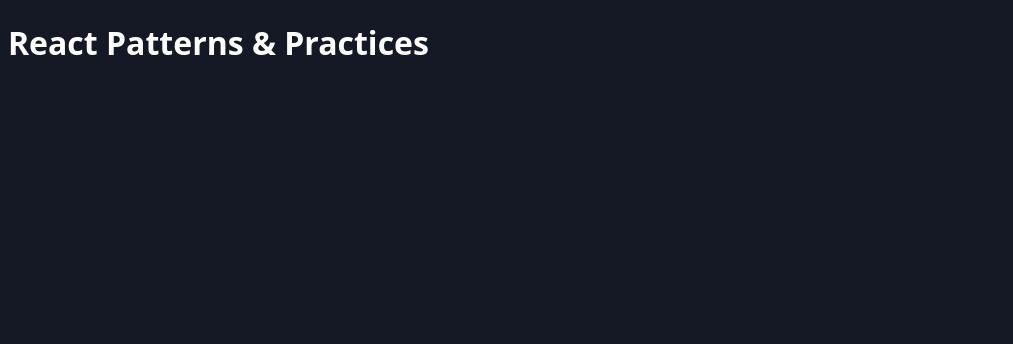
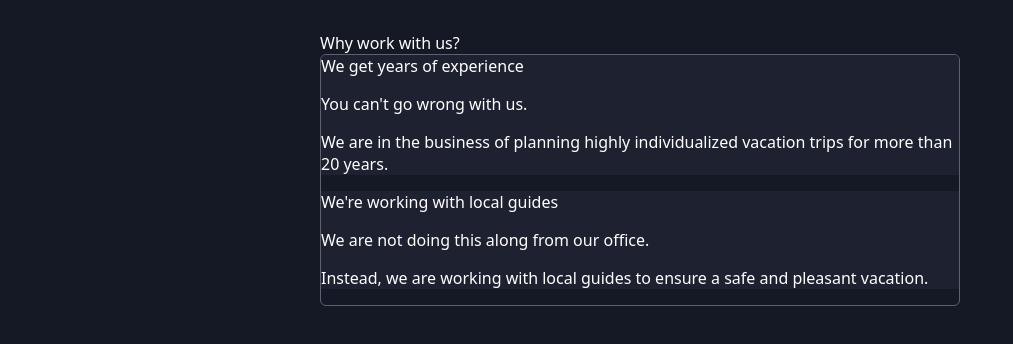
Before and after one commit to Khalifa2018/ReactPatterns, a React (Vite) app: page / in a window 1280 px wide. Shown: the top 344 px of the page, without its empty margins (0-1013 px from the left). Built offline with nearby package versions, Linux system fonts and the light colour scheme.

Commit message:
Add Accordion and Accordion item

```diff
--- a/src/App.jsx
+++ b/src/App.jsx
@@ -1,5 +1,41 @@
+import Accordion from "./components/Accordion/Accordion";
+import AccordionItem from "./components/Accordion/AccordionItem";
+
 function App() {
-  return <h1>React Patterns & Practices</h1>;
+  return (
+    <main>
+      <section>
+        <h>Why work with us?</h>
+
+        <Accordion className="accordion">
+          <AccordionItem
+            className="accordion-item"
+            title="We get years of experience"
+          >
+            <article>
+              <p>You can't go wrong with us.</p>
+              <p>
+                We are in the business of planning highly individualized
+                vacation trips for more than 20 years.
+              </p>
+            </article>
+          </AccordionItem>
+          <AccordionItem
+            className="accordion-item"
+            title="We're working with local guides"
+          >
+            <article>
+              <p>We are not doing this along from our office.</p>
+              <p>
+                Instead, we are working with local guides to ensure a safe and
+                pleasant vacation.
+              </p>
+            </article>
+          </AccordionItem>
+        </Accordion>
+      </section>
+    </main>
+  );
 }
 
 export default App;
--- /dev/null
+++ b/src/components/Accordion/Accordion.jsx
@@ -0,0 +1,3 @@
+export default function Accordion({ children, className }) {
+  return <ul className={className}>{children}</ul>;
+}
--- /dev/null
+++ b/src/components/Accordion/AccordionItem.jsx
@@ -0,0 +1,8 @@
+export default function AccordionItem({ className, title, children }) {
+  return (
+    <li className={className}>
+      <h>{title}</h>
+      <div>{children}</div>
+    </li>
+  );
+}
```
